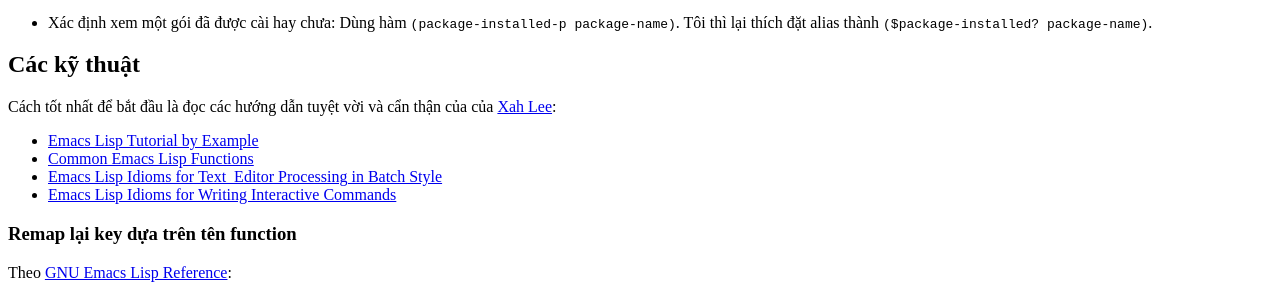
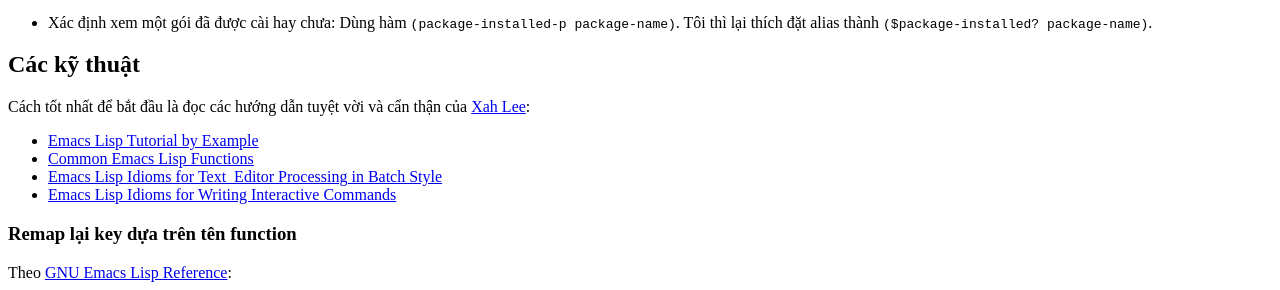
Before and after one commit to cmpitg/cmpitg.github.com, a Jekyll site: the page built from guides-vi/emacs.md, in a window 1280 px wide and 900 px high, scrolled down 1030 px. Shown: the part 162-452 px from the top of the window. Built offline with Jekyll 4.4.1, drawn with Linux system fonts in a browser that asks for light colours; Markdown is read by kramdown in place of the engine named in the settings; comment, search, counter and statistics services are not loaded; some of the changed text lies outside the part shown.

Commit message:
Fix typo

```diff
--- a/guides-vi/emacs.md
+++ b/guides-vi/emacs.md
@@ -86,7 +86,7 @@ Emacs package manager là tính năng quản lý gói của Emacs, có sẵn t
 
 ## Các kỹ thuật
 
-Cách tốt nhất để bắt đầu là đọc các hướng dẫn tuyệt vời và cẩn thận của của
+Cách tốt nhất để bắt đầu là đọc các hướng dẫn tuyệt vời và cẩn thận của
 [Xah Lee](http://xahlee.org/):
 
 * [Emacs Lisp Tutorial by Example](http://ergoemacs.org/emacs/elisp_basics.html)
```
Also changed, not shown: other parts of guides-vi/emacs.md (+1 -1 lines).
